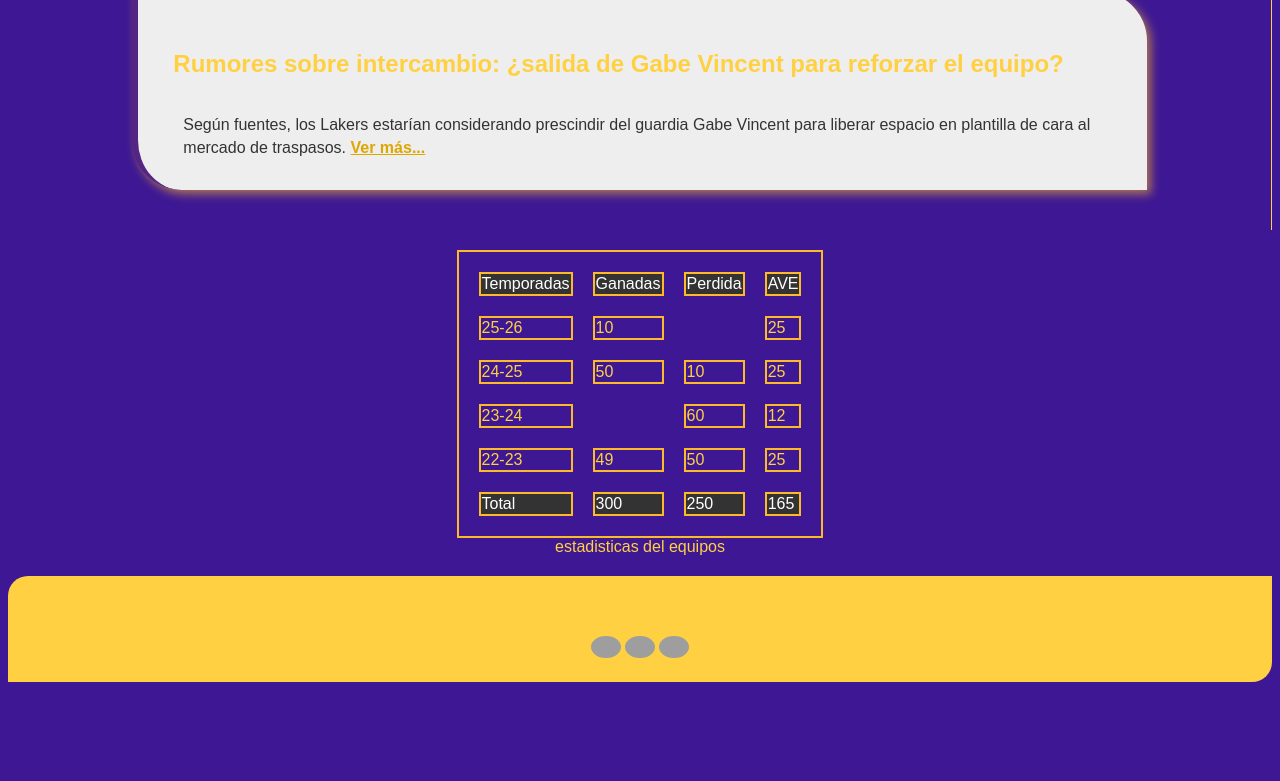
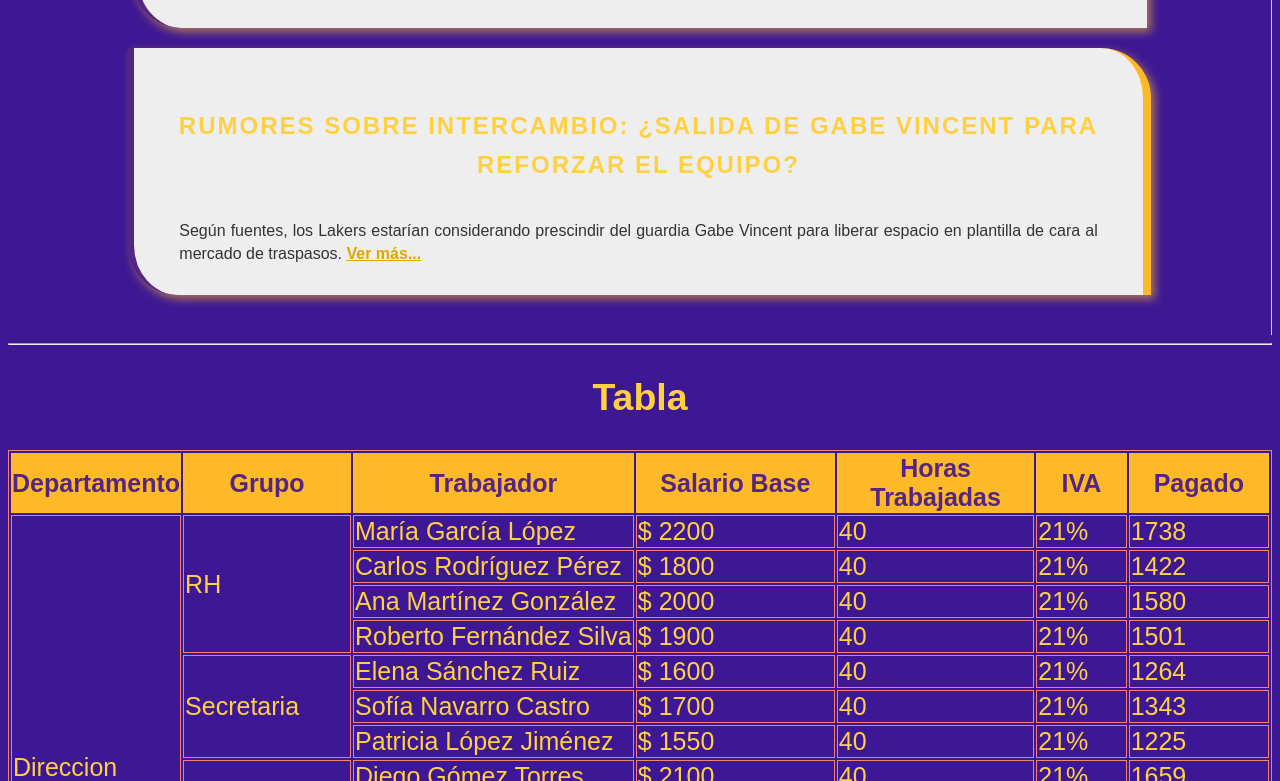
Before and after one commit to BibisGr/Proyecto-LM-DAMB, a plain HTML site: page carpeta-de-bertha/index.html in a window 1280 px wide. Shown: the part 2019-2800 px from the top of the page. Before the commit the page ends 2709 px from the top, so only its background shows below. Drawn offline with Linux system fonts and the light colour scheme; grey boxes are pictures that could not be loaded.

Commit message:
cambios seccion tabla

```diff
--- a/carpeta-de-bertha/css/style.css
+++ b/carpeta-de-bertha/css/style.css
@@ -4,6 +4,7 @@ body {
   font-family: Arial, Helvetica, sans-serif;
   font-size: 1rem;
 }
+
 h1,
 h2,
 h3,
@@ -13,6 +14,7 @@ h6 {
   color: #ffd142;
   /* border-radius: 50px; */
 }
+
 .navbar {
   background-color: #ffd142;
   margin: auto;
@@ -21,15 +23,17 @@ h6 {
   border-top-left-radius: 20px;
   border-bottom-right-radius: 20px;
 }
+
 .link {
-  /* padding: 10px;
+  padding: 10px;
   text-decoration: none;
   border-top-left-radius: 10px;
   border-bottom-right-radius: 10px;
   box-shadow: 0 4px 4px #3e189468;
   border-left: #3d189468 1px solid;
-  border-top: #3e189468 1px solid; */
+  border-top: #3e189468 1px solid;
 }
+
 .link:hover {
   background-color: #3e1894;
   transition: 0.5s;
@@ -68,7 +72,7 @@ h6 {
 .About-Us {
   background-color: #ffd142;
   padding: 20px;
-  border-top-right-radius: 20px;
+
   border-bottom-left-radius: 20px;
 }
 
@@ -77,8 +81,10 @@ h6 {
   margin: 10px auto;
   padding: 20px;
   background-color: #fff;
-  border-left: 8px solid #552583; /* púrpura Lakers */
-  border-right: 8px solid #fdb927; /* dorado Lakers */
+  border-left: 8px solid #552583;
+  /* púrpura Lakers */
+  border-right: 8px solid #fdb927;
+  /* dorado Lakers */
   text-align: justify;
   line-height: 1.6;
   color: #333;
@@ -98,12 +104,13 @@ h6 {
   margin-bottom: 15px;
   font-size: 1.1rem;
 }
+
 .der {
   text-align: center;
 }
+
 .der img {
   border-radius: 50%;
-  /* width: 200px; */
 }
 
 .Destacados {
@@ -116,11 +123,13 @@ h6 {
   margin: 20px auto;
   padding: 15px;
   background-color: #eee;
-  border-left: 6px solid #552583; /* púrpura Lakers */
+  border-left: 6px solid #552583;
+  /* púrpura Lakers */
   border-bottom-left-radius: 50px;
   border-top-right-radius: 50px;
   box-shadow: #fdb92794 4px 4px 10px;
 }
+
 .destacado:hover {
   transition: 0.5s;
   transform: scale(1.05);
@@ -142,36 +151,43 @@ h6 {
   padding-left: 30px;
   padding-right: 30px;
 }
+
 .destacado a {
   color: #dea700;
   font-weight: 900;
 }
 
-/* .Hola{
-  border:  1px solid red;
-  margin: 20px;
-  padding: 20px;
-  background-color: greenyellow;
+.tabla2 {
+  font-size: 25px;
+}
+.tabla2 h2{
+  text-align: center;
+}
 
-} */
-/* .Hola h1{
-  border: #795b00 1px solid;
-  border-left: 3px solid purple;
-  margin: 20px;
-  margin-bottom: 50px;
-  padding: 20px;
-  padding-top: 50px;
-  background-color: pink;
-  /* border-radius: 30px;
-  border-bottom-left-radius: 30px ;
-  border-bottom-right-radius: 30px ;
-  box-shadow: #3e1894 20px 30px 30px;
-  text-shadow: #fff7e4 2px 10px 0;
-  width: 300px;
-  height: 50px;
-  text-align: right;
+.tabla2 table {
+  border: 1px salmon solid;
+  margin: 10px;
+  margin: auto;
+  empty-cells: hide;
+}
+
+.tabla2 table thead {
+  background-color: #fdb927;
   color: #552583;
-}*/
+}
+
+.tabla2 table tfoot .totales {
+  background-color: #eee;
+  color: #3e1894;
+}
+
+.tabla2 table td {
+  border: 1px salmon solid;
+}
+
+.formulario{
+
+}
 
 .footer {
   background-color: #ffd142;
@@ -180,54 +196,20 @@ h6 {
   border-bottom-right-radius: 20px;
   border-top-left-radius: 20px;
 }
-/* .footer a{
-  color: pink;
-}
-.footer a:visited{
-  color: #00de1a;
-}
-.footer a:active{
-  color: red;
-}
-.footer a:hover{
-  color: blue;
-} */
-
-.tabla{
-  margin: 20px;
-}
-.tabla table{
-  border: 2px solid #fdb927;
-  /* border-collapse: collapse; */
-  margin: auto;
-  border-spacing: 20px;
-  empty-cells: hide;
-  caption-side:bottom;
-}
-.tabla table td{
-    border: 2px solid #fdb927;
-}
-.tabla table thead{
-  background-color: #333;
-  color: #fff;
-}
-.tabla table tfoot{
-  background-color: #333;
-  color: #fff;
-}
-
-
 
 .footer .copy {
   text-align: center;
 }
+
 .footer .copy p {
-  /* color: #3e1894; */
+  color: #3e1894;
 }
+
 .footer .social-logos {
   margin: auto;
   text-align: center;
 }
+
 .footer .social-logos img {
   width: 30px;
   border-radius: 50%;
--- a/carpeta-de-bertha/index.html
+++ b/carpeta-de-bertha/index.html
@@ -5,7 +5,7 @@
   <meta charset="UTF-8" />
   <meta name="viewport" content="width=device-width, initial-scale=1.0" />
   <title>Document</title>
-  <link rel="stylesheet" href="./css/style.css" />
+  <link rel="stylesheet" href="css/style.css" />
 </head>
 
 <body>
@@ -54,7 +54,7 @@
     </div>
   </div>
   <div class="Destacados">
-    <div class="destacado">
+    <div class="destacado izq">
       <h3>Doncic lidera la victoria con triple-doble (29-11-10)</h3>
       <p>
         Luka Dončić registró 29 puntos, 11 rebotes y 10 asistencias para que
@@ -74,7 +74,7 @@
       </p>
     </div>
 
-    <div class="destacado">
+    <div class="destacado izq">
       <h3>LeBron James comparte anuncio personal mientras sigue de baja</h3>
       <p>
         Aunque aún no está en la cancha, LeBron hizo público un comunicado de
@@ -96,7 +96,7 @@
       </p>
     </div>
 
-    <div class="destacado">
+    <div class="destacado izq">
       <h3>
         Rumores sobre intercambio: ¿salida de Gabe Vincent para reforzar el
         equipo?
@@ -110,82 +110,146 @@
     </div>
   </div>
 
-  <div class="tabla">
-    <table >
-      <caption>estadisticas del equipos</caption>
+  <hr>
+
+  <div class="tabla2">
+    <h2>Tabla</h2>
+    <table>
       <thead>
         <tr>
-        <td>Temporadas</td>
-        <td>Ganadas</td>
-        <td>Perdida</td>
-        <td>AVE</td>
+          <!-- encabezado -->
+          <th>Departamento</th>
+          <th>Grupo</th>
+          <th>Trabajador</th>
+          <th>Salario Base</th>
+          <th>Horas Trabajadas</th>
+          <th>IVA</th>
+          <th>Pagado</th>
         </tr>
       </thead>
       <tbody>
         <tr>
-            <td>25-26</td>
-            <td>10</td>
-            <td></td>
-            <td>25</td>
+          <td rowspan="12">Direccion</td>
+          <td rowspan="4">RH</td>
+          <td>María García López</td>
+          <td>$ 2200</td>
+          <td>40</td>
+          <td>21%</td>
+          <td>1738</td>
         </tr>
         <tr>
-            <td>24-25</td>
-            <td>50</td>
-            <td>10</td>
-            <td>25</td>
+
+          <td>Carlos Rodríguez Pérez</td>
+          <td>$ 1800</td>
+          <td>40</td>
+          <td>21%</td>
+          <td>1422</td>
         </tr>
         <tr>
-            <td>23-24</td>
-            <td></td>
-            <td>60</td>
-            <td>12</td>
+
+          <td>Ana Martínez González</td>
+          <td>$ 2000</td>
+          <td>40</td>
+          <td>21%</td>
+          <td>1580</td>
         </tr>
         <tr>
-            <td>22-23</td>
-            <td>49</td>
-            <td>50</td>
-            <td>25</td>
+
+          <td>Roberto Fernández Silva</td>
+          <td>$ 1900</td>
+          <td>40</td>
+          <td>21%</td>
+          <td>1501</td>
+        </tr>
+        <tr>
+          <td rowspan="3">Secretaria</td>
+          <td>Elena Sánchez Ruiz</td>
+          <td>$ 1600</td>
+          <td>40</td>
+          <td>21%</td>
+          <td>1264</td>
+        </tr>
+        <tr>
+          <td>Sofía Navarro Castro</td>
+          <td>$ 1700</td>
+          <td>40</td>
+          <td>21%</td>
+          <td>1343</td>
+        </tr>
+        <tr>
+          <td>Patricia López Jiménez</td>
+          <td>$ 1550</td>
+          <td>40</td>
+          <td>21%</td>
+          <td>1225</td>
+        </tr>
+        <tr>
+          <td rowspan="3">Administracion</td>
+          <td>Diego Gómez Torres</td>
+          <td>$ 2100</td>
+          <td>40</td>
+          <td>21%</td>
+          <td>1659</td>
+        </tr>
+        <tr>
+
+          <td>Javier Moreno Aguirre</td>
+          <td>$ 1950</td>
+          <td>40</td>
+          <td>21%</td>
+          <td>1540</td>
+        </tr>
+        <tr>
+
+          <td>Laura Vázquez Domínguez</td>
+          <td>$ 1850</td>
+          <td>40</td>
+          <td>21%</td>
+          <td>1461</td>
+        </tr>
+        <tr>
+          <td rowspan="2">Finanzas</td>
+          <td>Marcos Suárez Henríquez</td>
+          <td>$ 2400</td>
+          <td>40</td>
+          <td>21%</td>
+          <td>1896</td>
+        </tr>
+        <tr>
+
+          <td>Verónica Romero Cabeza</td>
+          <td>$ 2250</td>
+          <td>40</td>
+          <td>21%</td>
+          <td>1777</td>
         </tr>
       </tbody>
       <tfoot>
         <tr>
-            <td>Total</td>
-            <td>300</td>
-            <td>250</td>
-            <td>165</td>
+          <td colspan="2" class="empty"></td>
+          <td class="totales">cantidad Trabajadores</td>
+          <td class="totales">Cantidad Sal. Base</td>
+          <td class="totales">Cantidad Horas</td>
+          <td class="totales">Total Iva</td>
+          <td class="totales">Total Pagado</td>
+        </tr>
+        <tr>
+          <td colspan="2"></td>
+          <td>12</td>
+          <td>$ 23,350</td>
+          <td>480</td>
+          <td>21%</td>
+          <td>18,407</td>
         </tr>
       </tfoot>
-
     </table>
   </div>
 
-  <!-- <div class="tabla" >
-      <table summary="Info sobre Lakers">
-        <th >
-          <td colspan="4">Hola soy una celda1</td>
-        </th>
-        <tr >
-          <td colspan="2" >Hola soy una celda1</td>
-          <td colspan="2">Hola soy una celda2</td>
-        </tr>
-        <tr >
-          <td colspan=" 4">Hola soy una celda4</td>
-        </tr>
-      </table>
-    </div> -->
+  <div class="formulario">
 
-  <!-- <div class="Hola">
-      <h1>Hola</h1>
-      <h1>Hola</h1>
-    </div> -->
+  </div>
 
   <div class="footer">
-    <!-- <div>
-        <h2>Contacto</h2>
-        <a href="mailto:bertha.mail@mail.com">Solicita Info </a>
-      <a href="#">Home</a>
-      <a href="#About-Us">Home</a>
-      </div> -->
     <div class="copy">
       <p>Todos los derechos reservados &copy; DAM 1B</p>
     </div>
```
